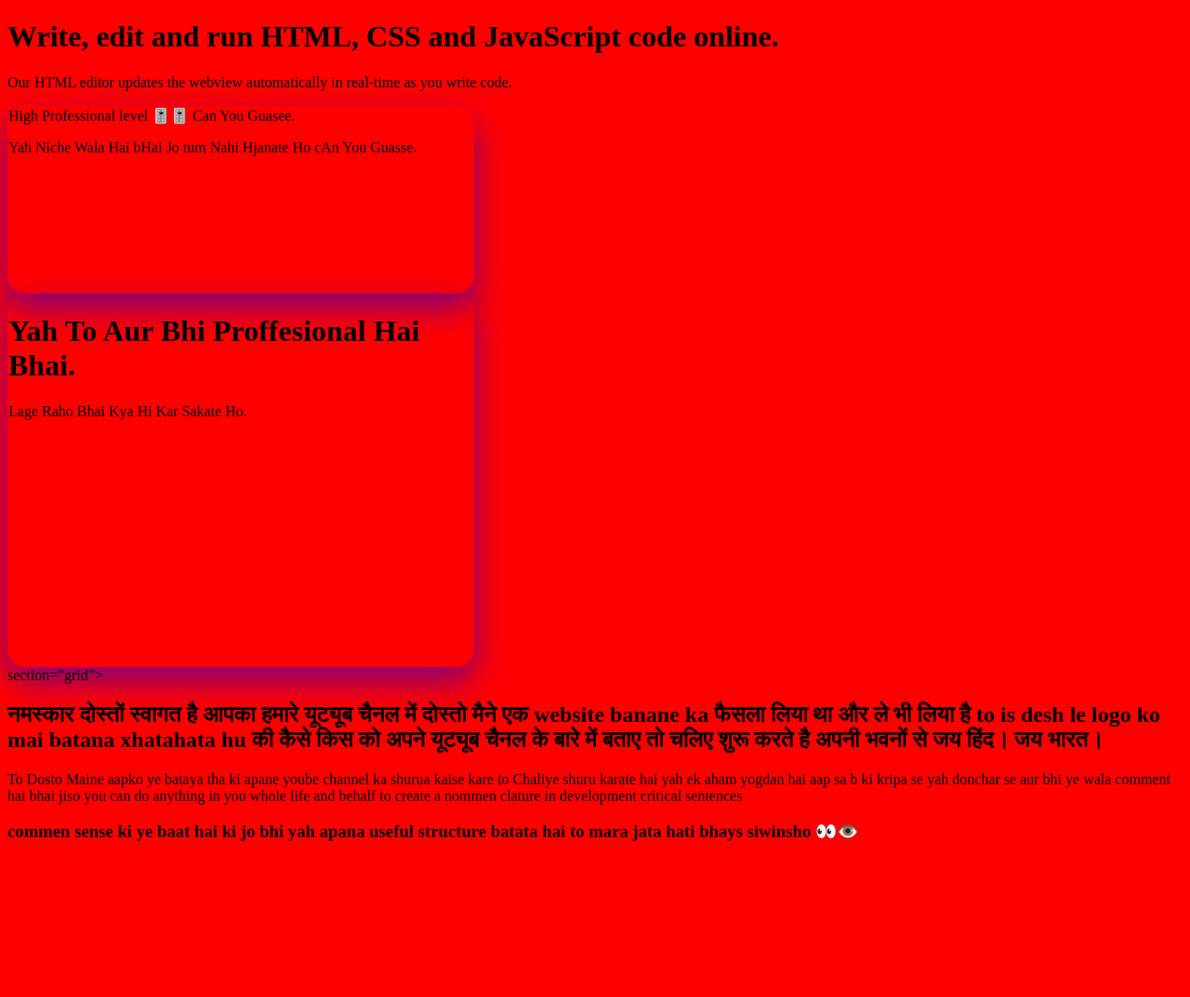
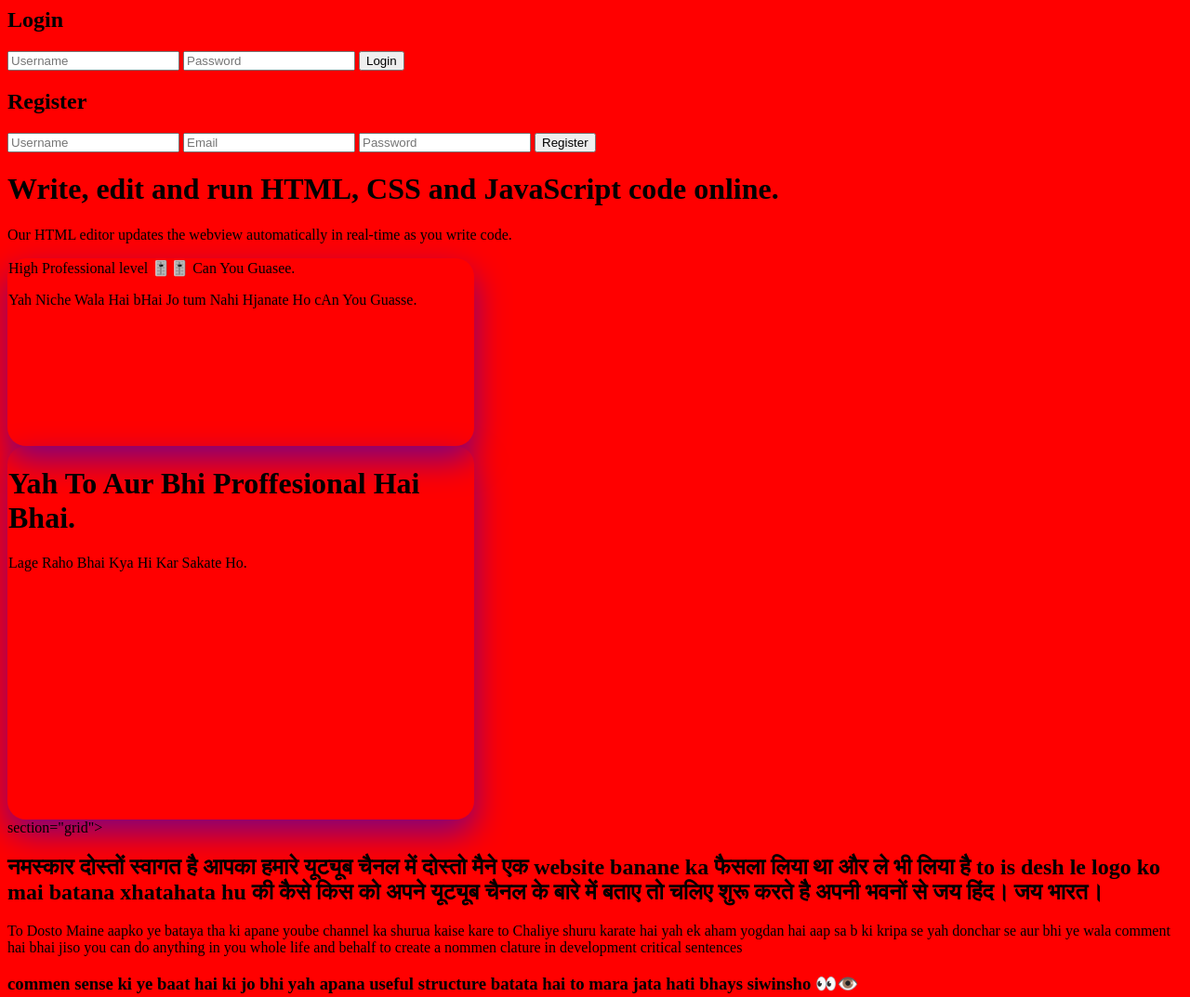
Before and after one commit to toxicdemonium-byte/Toxic, a plain HTML site: page index.html in a window 1280 px wide. Shown: the whole page at 93% size. Before the commit the page ends 925 px from the top, so only its background shows below. Drawn offline with Linux system fonts and the light colour scheme.

Commit message:
Update index.html

```diff
--- a/index.html
+++ b/index.html
@@ -1,4 +1,19 @@
+<div class="container">
+    <div class="form-box login">
+        <h2>Login</h2>
+        <input type="text" placeholder="Username">
+        <input type="password" placeholder="Password">
+        <button>Login</button>
+    </div>
 
+    <div class="form-box register">
+        <h2>Register</h2>
+        <input type="text" placeholder="Username">
+        <input type="email" placeholder="Email">
+        <input type="password" placeholder="Password">
+        <button>Register</button>
+    </div>
+</div>
 <!DOCTYPE html>
 <html lang="en">
 
```
